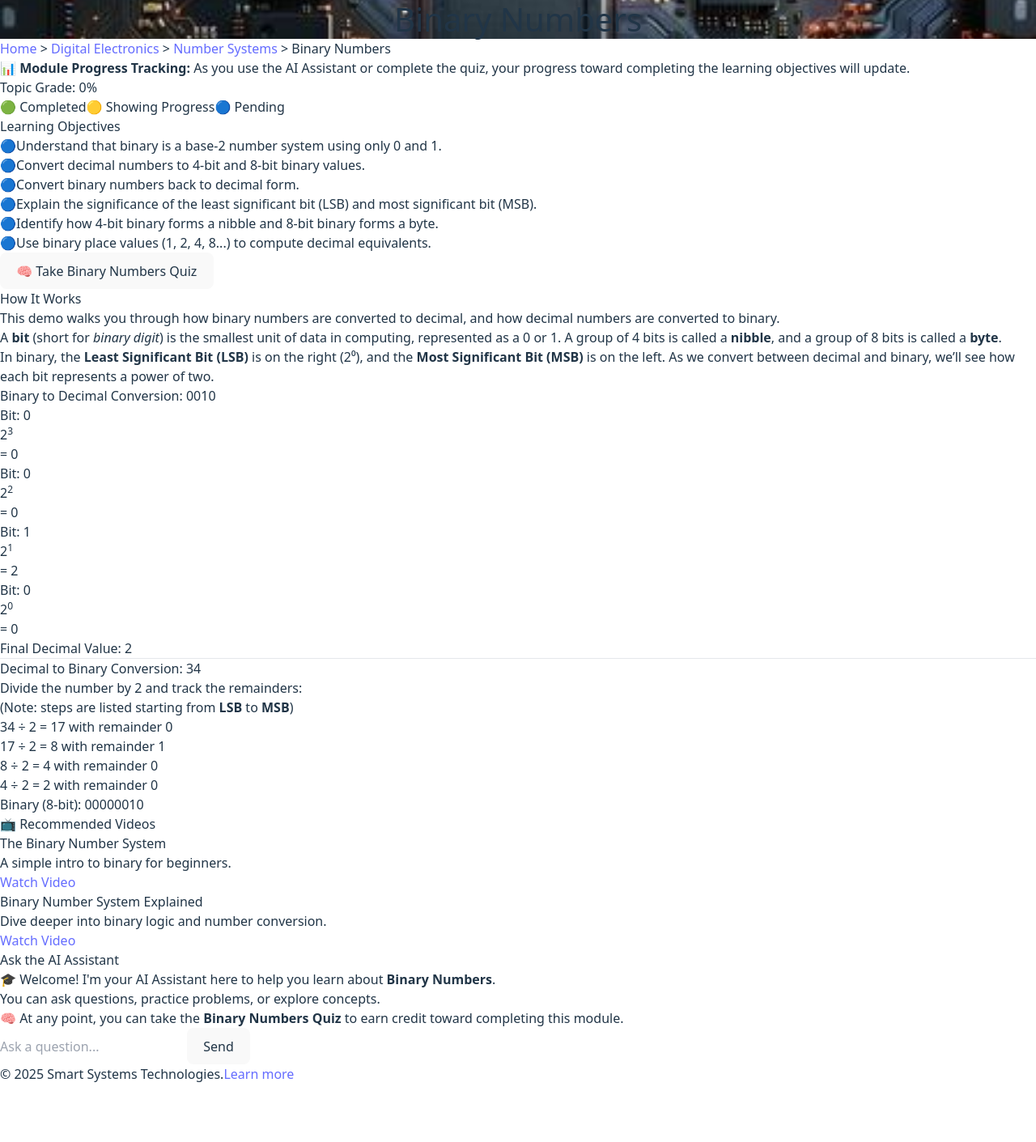
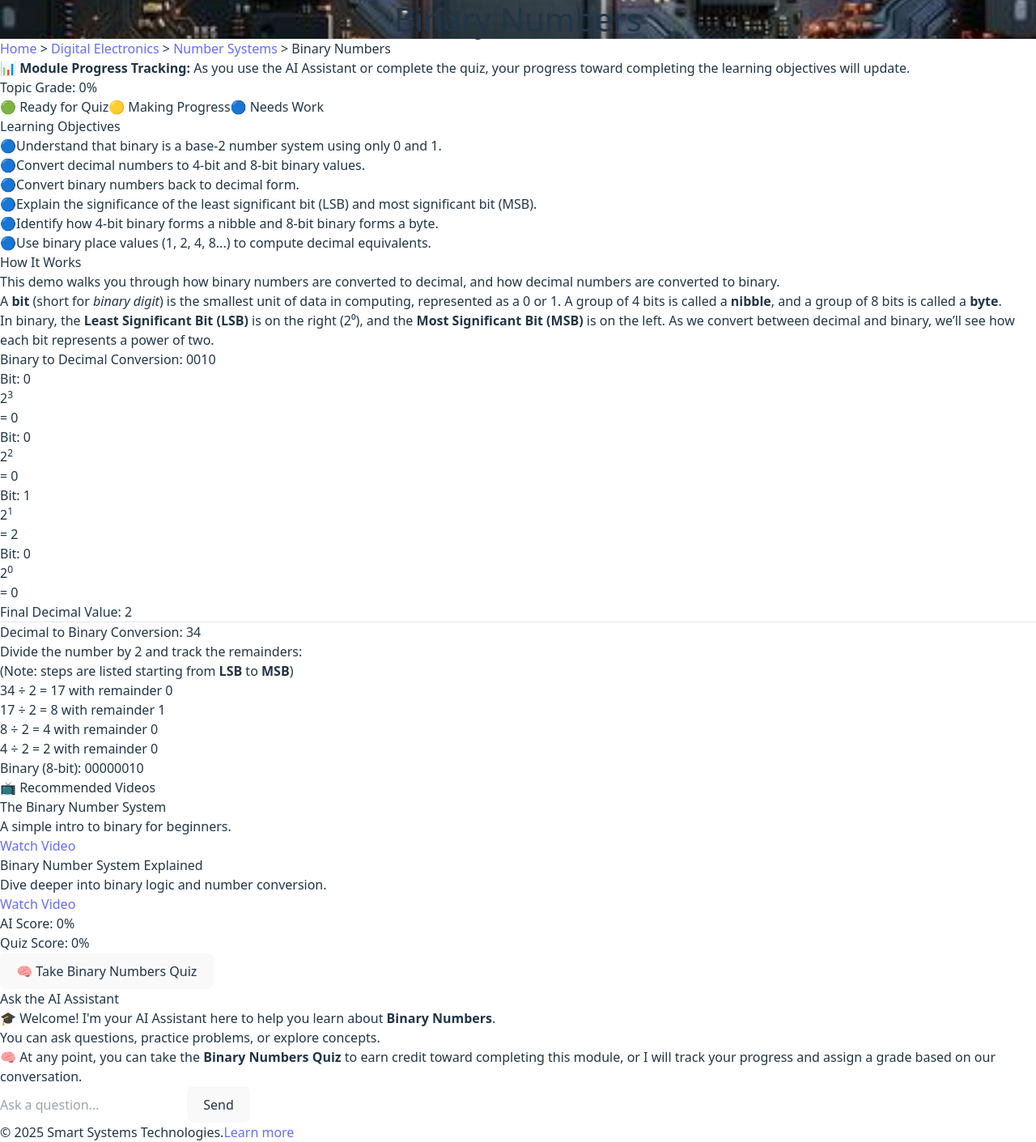
Before and after one commit to dpoehlein/WebApp, a React (Vite) app in the folder frontend/: page /topics/digital_electronics/number_systems/binary in a window 1280 px wide. Shown: the whole page at 81% size. Before the commit the page ends 1339 px from the top, so only its background shows below. Built offline with nearby package versions, Linux system fonts and the light colour scheme.

Commit message:
Refactored grading logic to support GPT-based evaluation of binary objectives

```diff
--- a/frontend/src/components/AIChatAssistant.jsx
+++ b/frontend/src/components/AIChatAssistant.jsx
@@ -3,14 +3,16 @@ import axios from 'axios';
 import ReactMarkdown from 'react-markdown';
 import welcomeMessages from '../data/ai/welcomeMessages';
 import learningObjectives from '../data/ai/learningObjectives';
+import BinaryQuizModal from './digital_electronics/number_systems/BinaryQuizModal';
 
 const AIChatAssistant = ({ topicId = "general", onProgressUpdate }) => {
   const [input, setInput] = useState('');
   const [chat, setChat] = useState([]);
   const [loading, setLoading] = useState(false);
   const [objectiveProgress, setObjectiveProgress] = useState([]);
-  const [mode, setMode] = useState(null);
-  const [awaitingAnswer, setAwaitingAnswer] = useState(false);
+  const [aiScore, setAiScore] = useState(null);
+  const [quizScore, setQuizScore] = useState(null);
+  const [quizOpen, setQuizOpen] = useState(false);
   const chatContainerRef = useRef(null);
 
   const formattedTitle = topicId.replace(/_/g, ' ').replace(/\b\w/g, c => c.toUpperCase());
@@ -58,45 +60,58 @@ const AIChatAssistant = ({ topicId = "general", onProgressUpdate }) => {
         objectives: objectives
       });
 
-      const botReply = { role: 'assistant', content: res.data.reply };
-      setChat(prev => [...prev, botReply]);
+      let finalReply = res.data.reply;
+      const progressFlags = res.data.progress || [];
 
-      if (res.data.progress && Array.isArray(res.data.progress)) {
-        setObjectiveProgress(res.data.progress);
-        const newGrade = calculateGrade(res.data.progress);
+      if (Array.isArray(progressFlags)) {
+        const newScore = calculateGrade(progressFlags);
+
+        if (newScore >= 80 && (aiScore === null || aiScore < 80)) {
+          finalReply += '\n\n✅ It looks like you\'re ready to take the quiz!';
+        }
+
+        setObjectiveProgress(prev => {
+          return progressFlags.map((newVal, i) => {
+            const oldVal = prev[i];
+            if (oldVal === true) return true;
+            if (newVal === true) return true;
+            if (oldVal === 'partial' && newVal === false) return 'partial';
+            return newVal;
+          });
+        });
+
+        setAiScore(newScore);
+
+        const bestScore = quizScore !== null ? Math.max(quizScore, newScore) : newScore;
         if (typeof onProgressUpdate === 'function') {
-          onProgressUpdate(res.data.progress, newGrade);
+          onProgressUpdate(progressFlags, bestScore);
         }
       }
 
-      setAwaitingAnswer(false);
+      setChat(prev => [...prev, { role: 'assistant', content: finalReply }]);
     } catch (err) {
       console.error("Chat error:", err);
       setChat(prev => [...prev, {
         role: 'assistant',
         content: "⚠️ Sorry, something went wrong."
       }]);
-      setAwaitingAnswer(false);
     } finally {
       setLoading(false);
     }
   };
 
+  const handleQuizComplete = ({ score }) => {
+    setQuizScore(score);
+    const best = aiScore !== null ? Math.max(aiScore, score) : score;
+    if (typeof onProgressUpdate === 'function') {
+      onProgressUpdate(objectiveProgress, best);
+    }
+  };
+
   return (
     <div className="min-h-[95vh] max-h-[120vh] flex flex-col bg-gray-50 rounded shadow">
-      <div className="flex items-center justify-between px-4 mb-2">
-        <h3 className="text-lg font-semibold text-gray-800">Ask the AI Assistant</h3>
-      </div>
 
-      <div
-        ref={chatContainerRef}
-        className="flex-1 overflow-y-auto px-4 pb-4 space-y-2"
-      >
-        {chat.length <= 1 && (
-          <div className="bg-gray-200 p-4 rounded-md shadow-sm">
-            <ReactMarkdown>{welcomeMessage}</ReactMarkdown>
-          </div>
-        )}
+      <div ref={chatContainerRef} className="flex-1 overflow-y-auto px-4 pb-4 space-y-2">
 
         {chat.map((msg, idx) =>
           (idx === 0 && msg.content === welcomeMessage) ? null : (
@@ -130,6 +145,12 @@ const AIChatAssistant = ({ topicId = "general", onProgressUpdate }) => {
           </button>
         </div>
       </div>
+
+      <BinaryQuizModal
+        isOpen={quizOpen}
+        onClose={() => setQuizOpen(false)}
+        onQuizComplete={handleQuizComplete}
+      />
     </div>
   );
 };
--- a/frontend/src/pages/topics/NestedSubtopicPage.jsx
+++ b/frontend/src/pages/topics/NestedSubtopicPage.jsx
@@ -10,23 +10,15 @@ import Banner from "../../components/Banner";
 
 import learningObjectives from '../../data/ai/learningObjectives';
 
-// Dynamically register walkthrough components
 const walkthroughComponents = {
   binary: React.lazy(() => import('../../components/digital_electronics/number_systems/BinaryDemo')),
-  // Add more walkthroughs here...
 };
 
-// Dynamically register quiz modals
 const quizModals = {
   binary: React.lazy(() => import('../../components/digital_electronics/number_systems/BinaryQuizModal')),
-  // Add more quiz modals here...
 };
 
-const NestedSubtopicPage = ({
-  topicId: propTopicId,
-  subtopicId: propSubtopicId,
-  nestedSubtopicId: propNestedSubtopicId,
-}) => {
+const NestedSubtopicPage = ({ topicId: propTopicId, subtopicId: propSubtopicId, nestedSubtopicId: propNestedSubtopicId }) => {
   const routeParams = useParams();
   const topicId = propTopicId || routeParams.topicId;
   const subtopicId = propSubtopicId || routeParams.subtopicId;
@@ -36,7 +28,12 @@ const NestedSubtopicPage = ({
   const [practiceData, setPracticeData] = useState(null);
   const [videoData, setVideoData] = useState(null);
   const [objectiveProgress, setObjectiveProgress] = useState([]);
+  const [quizScore, setQuizScore] = useState(0);
+  const [aiScore, setAIScore] = useState(0);
   const [isQuizOpen, setIsQuizOpen] = useState(false);
+
+  const QuizModal = quizModals[nestedSubtopicId] || null;
+  const WalkthroughComponent = walkthroughComponents[nestedSubtopicId] || null;
 
   useEffect(() => {
     Promise.all([
@@ -56,26 +53,20 @@ const NestedSubtopicPage = ({
   const topicName = topicId.replace(/_/g, ' ').replace(/\b\w/g, c => c.toUpperCase());
   const subtopicName = subtopicId.replace(/_/g, ' ').replace(/\b\w/g, c => c.toUpperCase());
 
-  const WalkthroughComponent = walkthroughComponents[nestedSubtopicId] || null;
-  const QuizModal = quizModals[nestedSubtopicId] || null;
-
   const completed = objectiveProgress.filter(p => p === true).length;
   const total = objectives.length;
-  const overallGrade = total > 0 ? Math.round((completed / total) * 100) : 0;
+  const overallGrade = total > 0 ? Math.max(Math.round((completed / total) * 100), quizScore, aiScore) : Math.max(quizScore, aiScore);
 
   const handleQuizCompletion = ({ score, objectiveKeys }) => {
-    setIsQuizOpen(false);
-
+    setQuizScore(score);
     setObjectiveProgress((prev) => {
       const updated = [...prev];
-
       objectiveKeys.forEach((key) => {
         const index = objectives.findIndex((obj) => obj.key === key);
         if (index !== -1) {
           updated[index] = true;
         }
       });
-
       return updated;
     });
   };
@@ -100,15 +91,12 @@ const NestedSubtopicPage = ({
       />
 
       <main className="flex-1 w-full px-6 py-8 flex flex-col lg:flex-row gap-6">
-        {/* LEFT COLUMN */}
         <div className="w-full lg:w-1/2 overflow-y-auto pr-2">
           <ContentContainer className="max-w-none">
-
             <p className="text-gray-700 text-lg font-medium mb-4">
               {subtopicData.description}
             </p>
 
-            {/* Progress & Learning Objectives */}
             {objectives.length > 0 && (
               <div className="mb-6">
                 <div className="mb-4 p-4 rounded bg-white border shadow">
@@ -120,9 +108,9 @@ const NestedSubtopicPage = ({
                       Topic Grade: {overallGrade}%
                     </div>
                     <div className="text-sm text-gray-600 space-x-4">
-                      <span>🟢 Completed</span>
-                      <span>🟡 Showing Progress</span>
-                      <span>🔵 Pending</span>
+                      <span>🟢 Ready for Quiz</span>
+                      <span>🟡 Making Progress</span>
+                      <span>🔵 Needs Work</span>
                     </div>
                   </div>
                 </div>
@@ -143,26 +131,6 @@ const NestedSubtopicPage = ({
               </div>
             )}
 
-            {/* Quiz Button & Modal (dynamic) */}
-            {QuizModal && (
-              <div className="text-center mb-6">
-                <button
-                  className="bg-indigo-600 hover:bg-indigo-700 text-white font-semibold py-2 px-6 rounded-lg shadow-md transition duration-200"
-                  onClick={() => setIsQuizOpen(true)}
-                >
-                  🧠 Take {subtopicData.title} Quiz
-                </button>
-                <Suspense fallback={<div>Loading quiz...</div>}>
-                  <QuizModal
-                    isOpen={isQuizOpen}
-                    onClose={() => setIsQuizOpen(false)}
-                    onQuizComplete={handleQuizCompletion}
-                  />
-                </Suspense>
-              </div>
-            )}
-
-            {/* Walkthrough / Practice Problems */}
             {WalkthroughComponent ? (
               <Suspense fallback={<div>Loading visual...</div>}>
                 <div className="mt-6">
@@ -184,7 +152,6 @@ const NestedSubtopicPage = ({
               </div>
             ) : null}
 
-            {/* Video Section */}
             {videoData?.videos && (
               <div className="bg-white rounded shadow p-6 border mt-6">
                 <h2 className="text-lg font-semibold mb-4">📺 Recommended Videos</h2>
@@ -206,16 +173,53 @@ const NestedSubtopicPage = ({
                 </ul>
               </div>
             )}
-
           </ContentContainer>
         </div>
 
-        {/* RIGHT COLUMN: AI Assistant */}
-        <div className="w-full lg:w-1/2 flex flex-col min-h-[70vh]">
+        <div className="w-full lg:w-1/2 flex flex-col min-h-[70vh] space-y-4">
+          <div className="bg-white p-4 rounded shadow-md border border-gray-200 flex flex-col sm:flex-row sm:items-center sm:justify-between">
+            <div>
+              <p className="text-lg font-semibold">
+                AI Score: <span className="text-green-600 text-xl font-bold">{aiScore}%</span>
+              </p>
+              <p className="text-lg font-semibold">
+                Quiz Score: <span className="text-purple-600 text-xl font-bold">{quizScore}%</span>
+              </p>
+            </div>
+            <button
+              className="mt-4 sm:mt-0 bg-indigo-600 hover:bg-indigo-700 text-white font-semibold py-2 px-6 rounded-lg shadow-md transition duration-200"
+              onClick={() => setIsQuizOpen(true)}
+            >
+              🧠 Take {subtopicData.title} Quiz
+            </button>
+          </div>
+
+          {QuizModal && (
+            <Suspense fallback={<div>Loading quiz...</div>}>
+              <QuizModal
+                isOpen={isQuizOpen}
+                onClose={() => setIsQuizOpen(false)}
+                onQuizComplete={handleQuizCompletion}
+              />
+            </Suspense>
+          )}
+
+          <div className="bg-white p-4 rounded shadow-md border border-gray-200">
+            <h2 className="text-lg font-semibold mb-2">Ask the AI Assistant</h2>
+            <p className="mb-2 text-sm text-gray-700">
+              🎓 Welcome! I'm your AI Assistant here to help you learn about <strong>{subtopicData.title}</strong>.<br />
+              You can ask questions, practice problems, or explore concepts.
+            </p>
+            <p className="text-sm text-gray-700">
+              🧠 At any point, you can take the <strong>{subtopicData.title} Quiz</strong> to earn credit toward completing this module, or I will track your progress and assign a grade based on our conversation.
+            </p>
+          </div>
+
           <AIChatAssistant
             topicId={nestedSubtopicId}
             objectives={objectives}
             onProgressUpdate={setObjectiveProgress}
+            onScoreUpdate={setAIScore}
           />
         </div>
       </main>
```
Also changed, not shown: frontend/src/components/digital_electronics/number_systems/BinaryQuizModal.jsx (+34 -42 lines), 2 other files (tests, documents, lock files or other folders).
